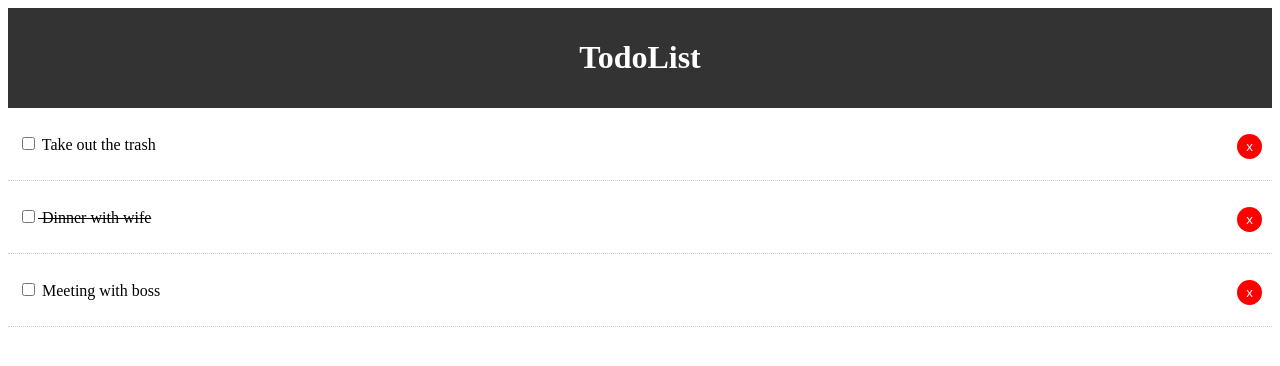
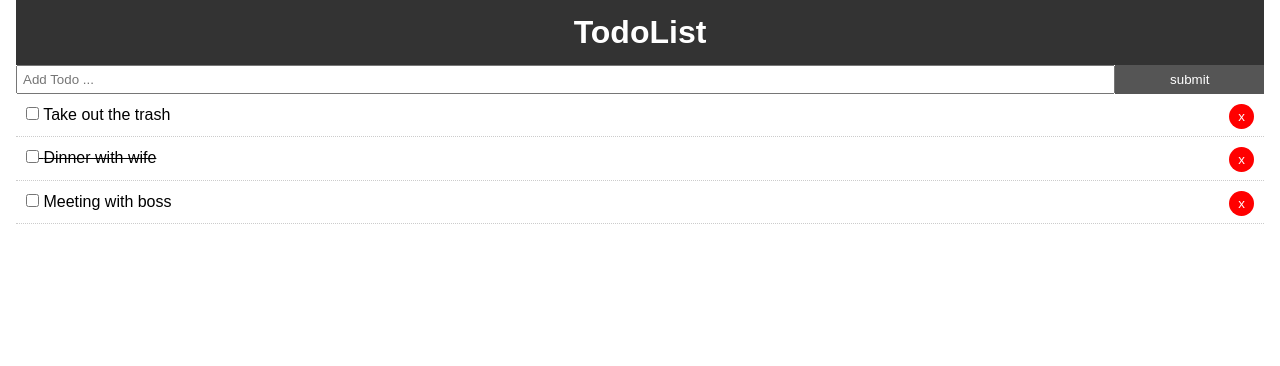
Before and after one commit to melonek/todolist-react, a React (Create React App) app: page / in a window 1280 px wide. Shown: the top 366 px of the page. Built offline with nearby package versions, Linux system fonts and the light colour scheme.

Commit message:
Added a AddTodo button

```diff
--- a/src/App.css
+++ b/src/App.css
@@ -13,3 +13,20 @@ a {
   color: #333;
   text-decoration: none;
 }
+
+.container {
+  padding: 0 1rem;
+}
+
+.btn {
+  display: inline-block;
+  border: none;
+  background: #555;
+  color: #fff;
+  padding: 7px 20px;
+  cursor: pointer;
+}
+
+.btn:hover {
+  background: #666;
+}
--- a/src/App.js
+++ b/src/App.js
@@ -1,6 +1,9 @@
 import React, { Component } from "react";
 import Header from "./components/layout/Header";
 import Todos from "./components/Todos";
+import AddTodo from "./components/AddTodo";
+
+import "./App.css";
 
 class App extends Component {
   state = {
@@ -45,13 +48,17 @@ class App extends Component {
   render() {
     return (
       <div className="App">
+        <div className="container">
+          {" "}
           <Header />
+          <AddTodo />
           <Todos
             todos={this.state.todos}
             markComplete={this.markComplete}
             delTodo={this.delTodo}
           />
         </div>
+      </div>
     );
   }
 }
```
Lines whose indentation alone changed are shown as unchanged.
